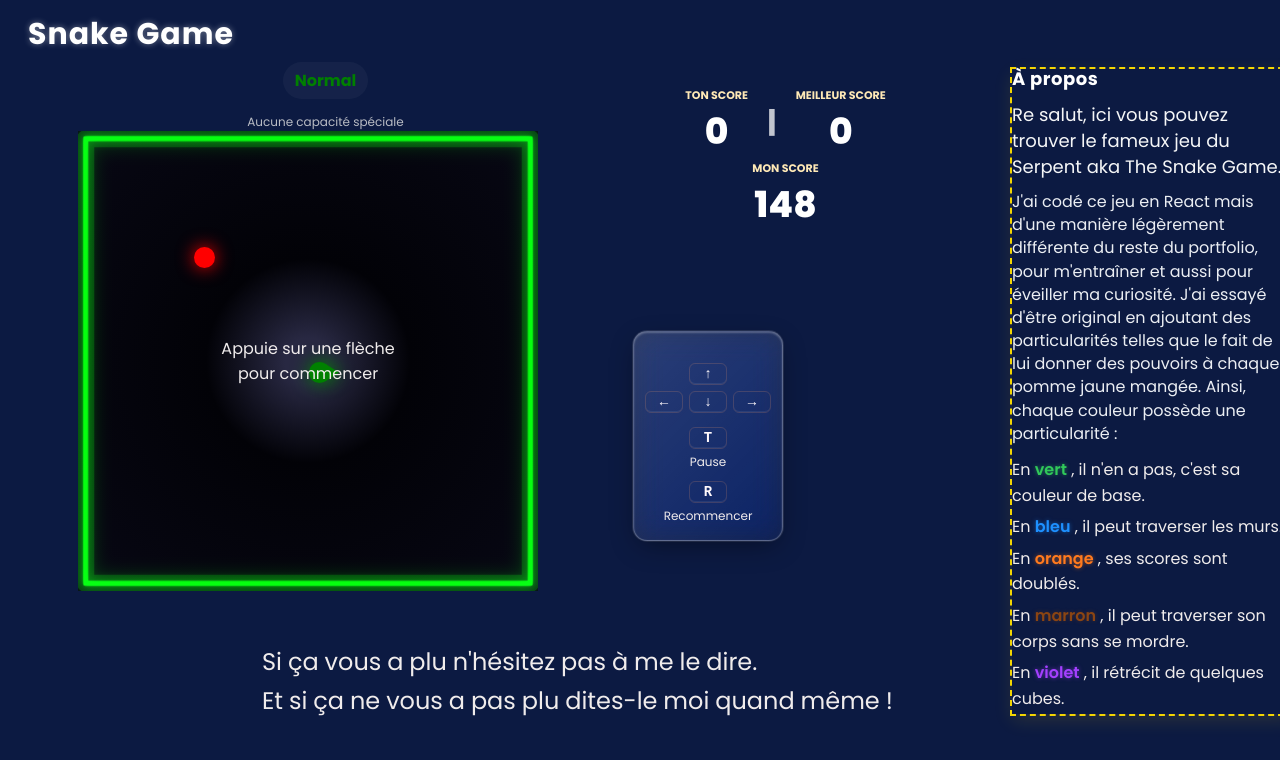
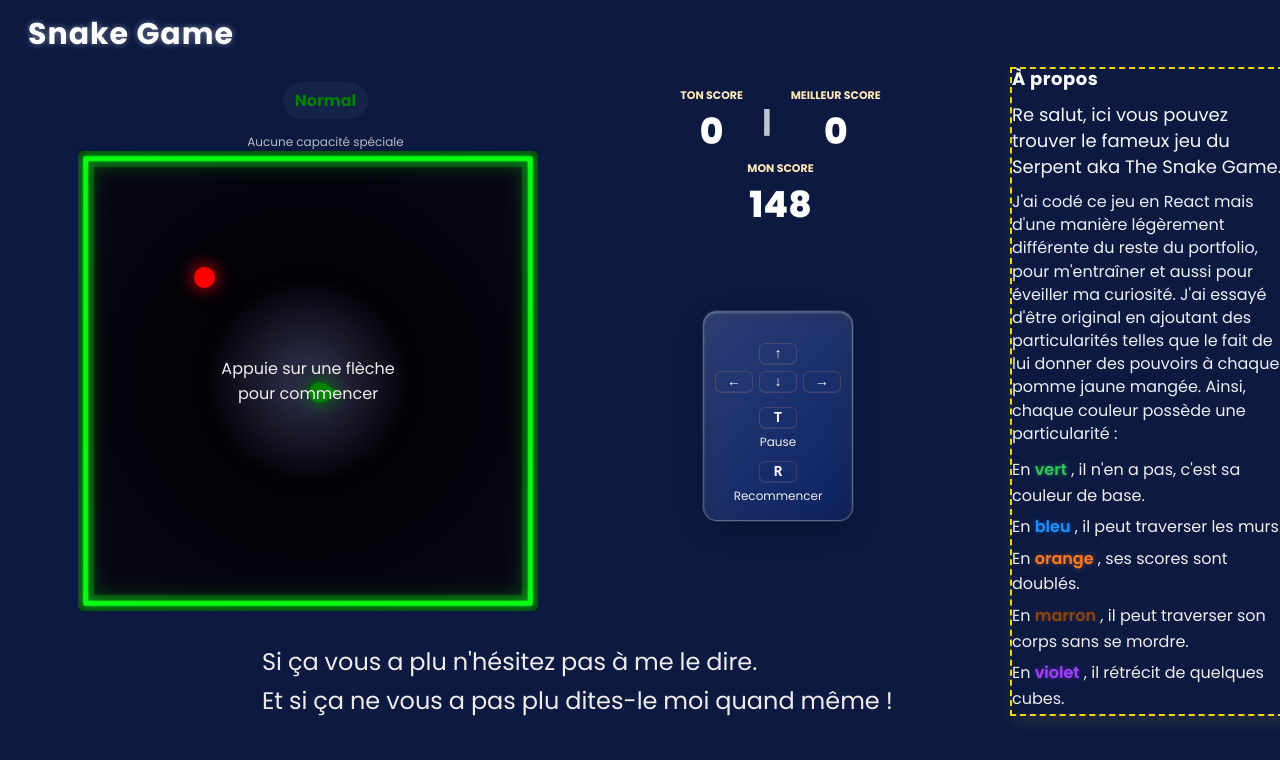
Before and after one commit to Walie-Matthieu/snake-game, a Next.js app: page / in a window 1280 px wide. Shown: the top 760 px of the page. Built offline with nearby package versions, Linux system fonts and the light colour scheme.

Commit message:
few changes

```diff
--- a/app/components/SnakeGame.tsx
+++ b/app/components/SnakeGame.tsx
@@ -793,8 +793,8 @@ export default function SnakeGame({
   const KEY_GROUP_OFFSET_Y = 21; // Déplace les touches verticalement (+ bas / - haut)
 
   // Décalage du panneau entier (colonne des touches)
-  const PANEL_OFFSET_X = 20; // + droite / - gauche
-  const PANEL_OFFSET_Y = 30; // + bas / - haut
+  const PANEL_OFFSET_X = 90; // + droite / - gauche
+  const PANEL_OFFSET_Y = 10; // + bas / - haut
 
   // detecte la largeur de la fenêtre pour décider du layout (évite wrap inattendu)
   const [windowWidth, setWindowWidth] = useState<number>(typeof window !== 'undefined' ? window.innerWidth : 1024);
@@ -833,7 +833,7 @@ export default function SnakeGame({
 
   //  Déplace le Canvas
   const CANVAS_OFFSET_X = -50; // + droite / - gauche
-  const CANVAS_OFFSET_Y = -170; // + bas / - haut
+  const CANVAS_OFFSET_Y = -150; // + bas / - haut
 
   // Offset dédié pour le texte des capacités
   const ABILITY_TEXT_OFFSET_X = -70; // + droite / - gauche
@@ -872,9 +872,9 @@ export default function SnakeGame({
   }
 
   // === Tableau du Score (TON | MEILLEUR) ===
-  const SCOREBOARD_OFFSET_X = 340; // + droite / - gauche
+  const SCOREBOARD_OFFSET_X = 335; // + droite / - gauche
   const SCOREBOARD_OFFSET_Y = 0; // + bas / - haut
-  const SCOREBOARD_SCALE = 1;    // 1 = 100%
+  const SCOREBOARD_SCALE = 1;    // Taille (1 = 100%, 1.2 = 120%, etc.)
 
   const [highScore, setHighScore] = useState<number>(() => {
     if (typeof window === 'undefined') return 0;
```
